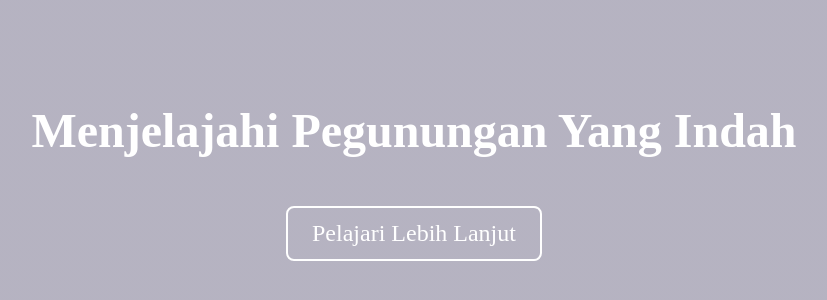
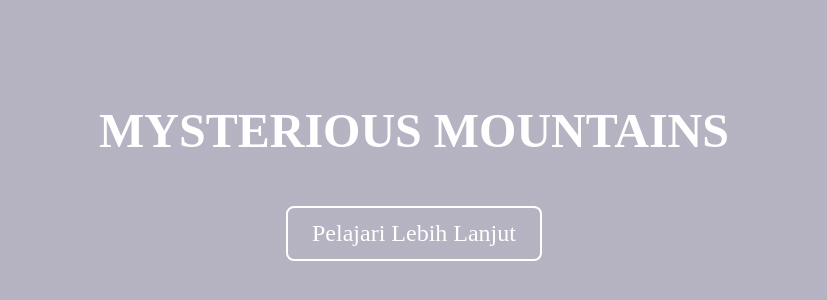
Before and after one commit to valindio/Stunning-Website-Background, a plain HTML site: page index.html in a window 1280 px wide. Shown: the part 218-518 px from the top of the page, without its empty margins (226-1053 px from the left). Drawn offline with Linux system fonts and the light colour scheme.

Commit message:
change title

```diff
--- a/index.html
+++ b/index.html
@@ -13,7 +13,7 @@
       </video>
 
       <section class="content">
-        <h1 class="content-title">Menjelajahi Pegunungan Yang Indah</h1>
+        <h1 class="content-title">MYSTERIOUS MOUNTAINS</h1>
         <a href="#" class="content-link">Pelajari Lebih Lanjut</a>
       </section>
     </section>
```
